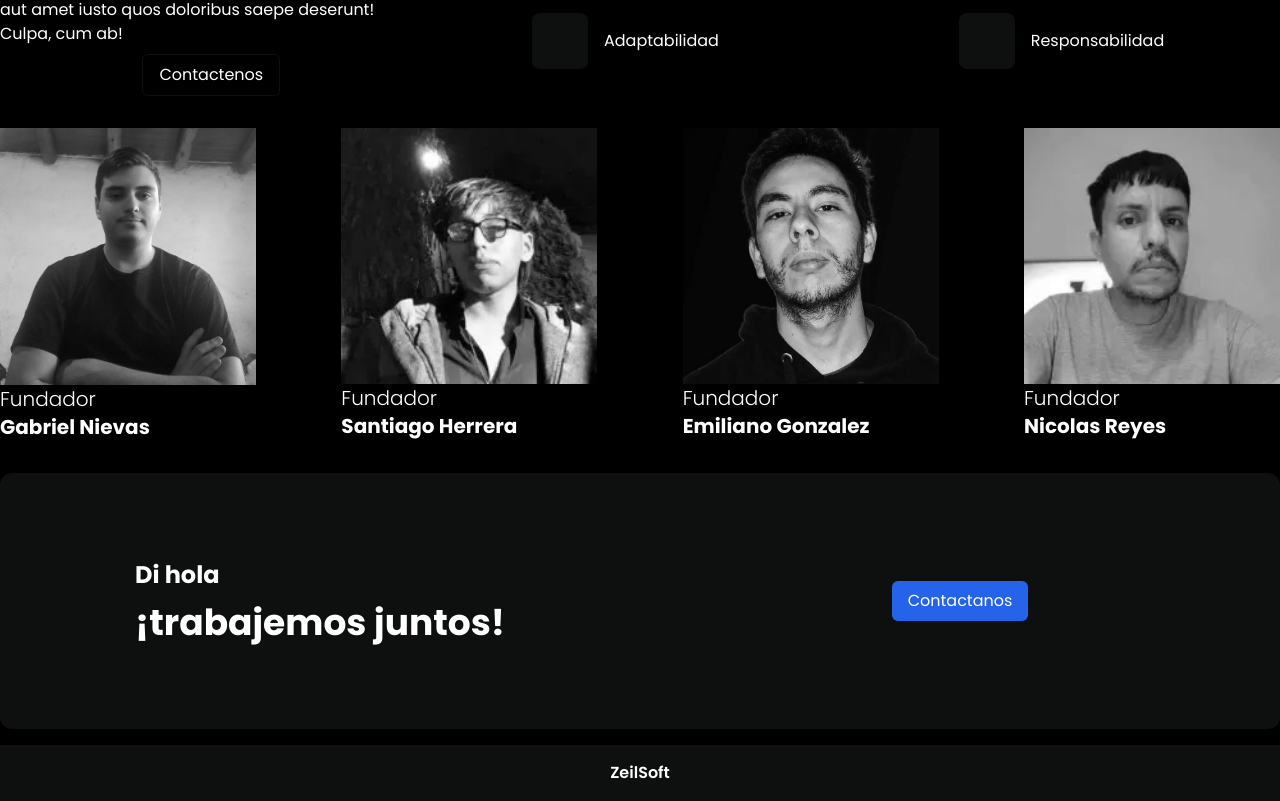
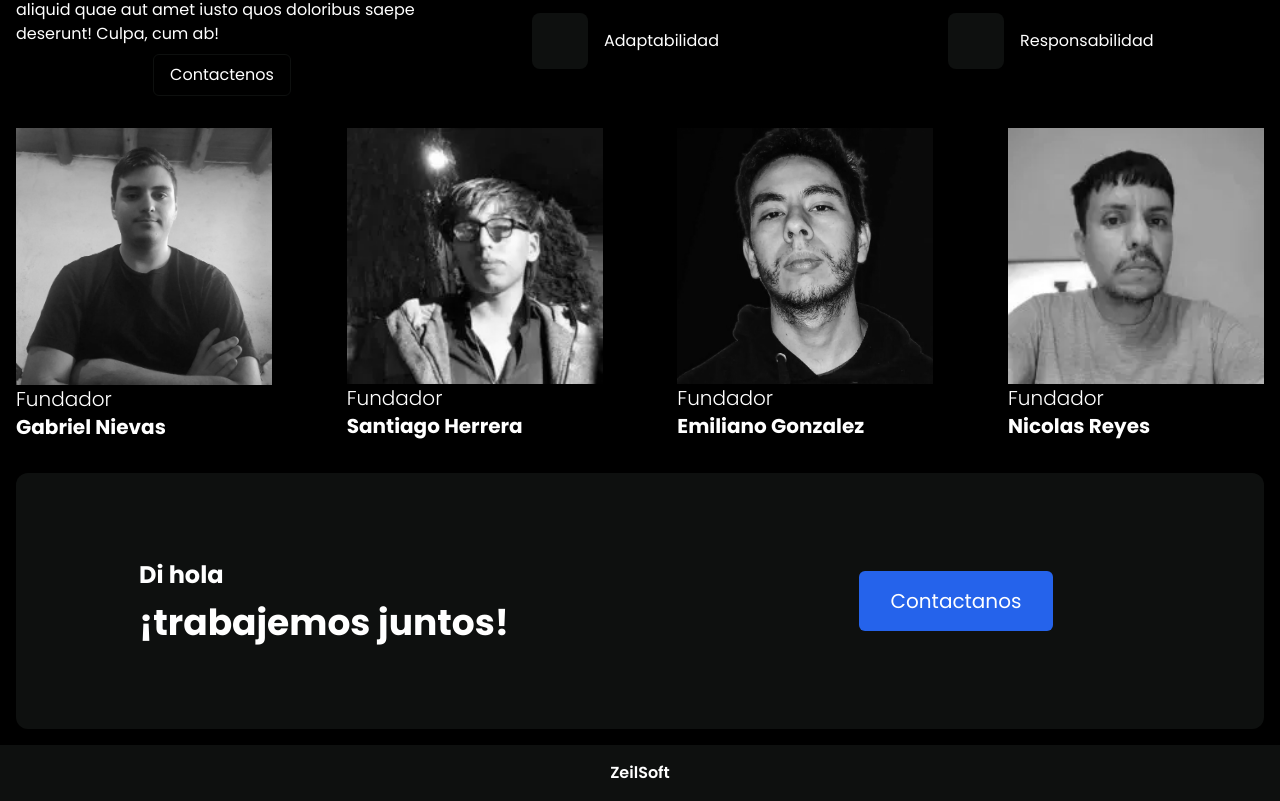
Before and after one commit to ZeilSoft/zailsoft-portfolio, a React (Vite) app in the folder front/: page /about in a window 1280 px wide. Shown: the part 854-1655 px from the top of the page. Built offline with nearby package versions, Linux system fonts and the light colour scheme; no server answers; some icons are missing.

Commit message:
style(Front): :lipstick: Fix styles

```diff
--- a/front/src/pages/about/AboutPage.tsx
+++ b/front/src/pages/about/AboutPage.tsx
@@ -4,7 +4,7 @@ import OurValues from "./components/OurValues"
 
 const AboutPage = () => {
   return (
-    <div className="flex flex-col gap-8 text-white py-4">
+    <div className="flex flex-col gap-8 text-white p-4">
       <section className="flex flex-col gap-4">
         <h1 className="text-6xl font-bold text-main">Sobre nosotros</h1>
 
@@ -49,7 +49,7 @@ const AboutPage = () => {
         <OurFounders />
       </section>
 
-      <section className="flex sm:flex-row flex-col h-64 bg-main rounded-xl">
+      <section className="flex sm:flex-row flex-col h-64 bg-main rounded-xl gap-4 items-center justify-center">
 
         <div className="flex basis-2/2 sm:basis-1/2 items-center justify-center flex-col">
 
@@ -67,8 +67,8 @@ const AboutPage = () => {
 
         <div className="flex basis-2/2 sm:basis-1/2 items-center justify-center">
 
-          <button className="py-2 px-4 rounded-md bg-blue-600 hover:bg-blue-600/90">
-            <a href="contact">Contactanos</a>
+          <button className="py-4 px-8 rounded-md bg-blue-600 hover:bg-blue-600/90">
+            <a href="contact" className="text-xl">Contactanos</a>
           </button>
 
         </div>
--- a/front/src/pages/about/components/OurFounders.tsx
+++ b/front/src/pages/about/components/OurFounders.tsx
@@ -2,7 +2,7 @@ import Founder from "../../../components/Founder"
 
 const OurFounders = () => {
   return (
-    <div className="flex flex-wrap justify-center sm:justify-between">
+    <div className="flex flex-wrap justify-center sm:justify-between gap-3">
       <Founder
         image="/founders/gabriel-nievas.webp"
         name="Gabriel Nievas"
```
